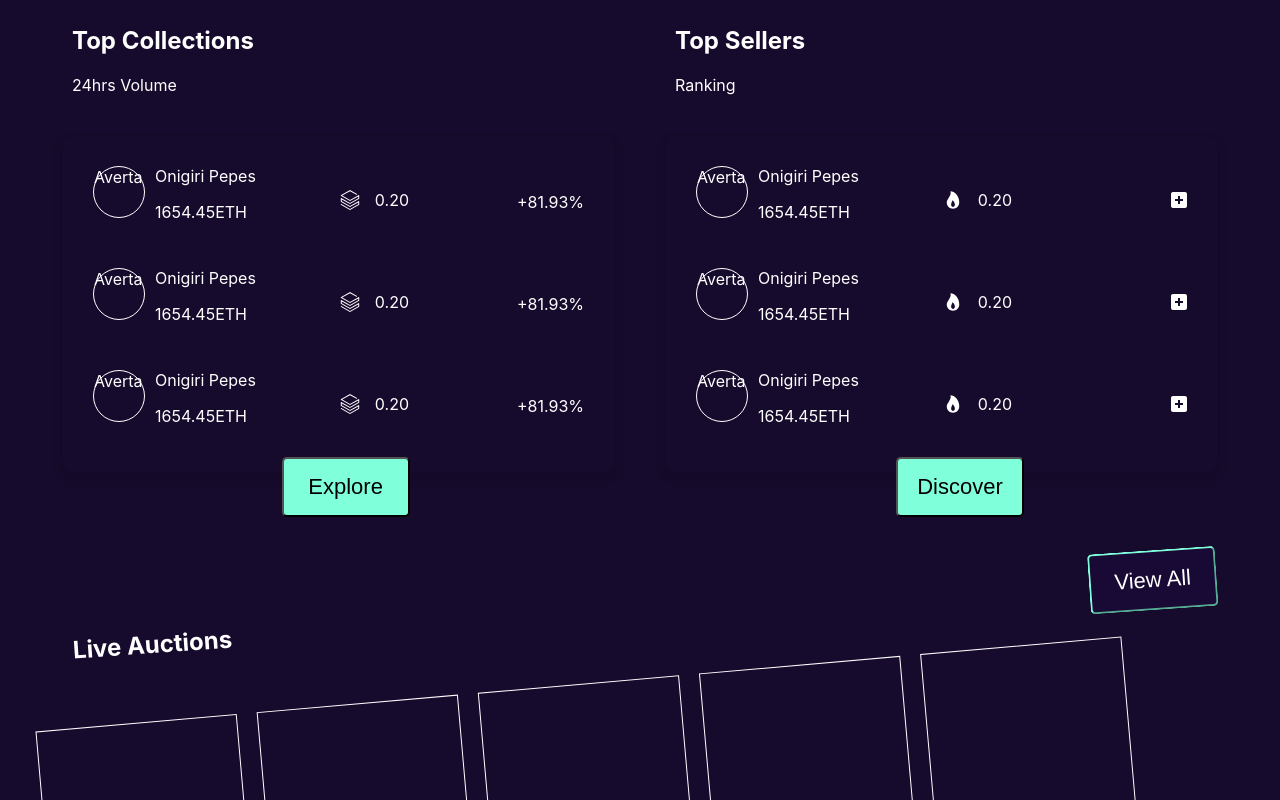
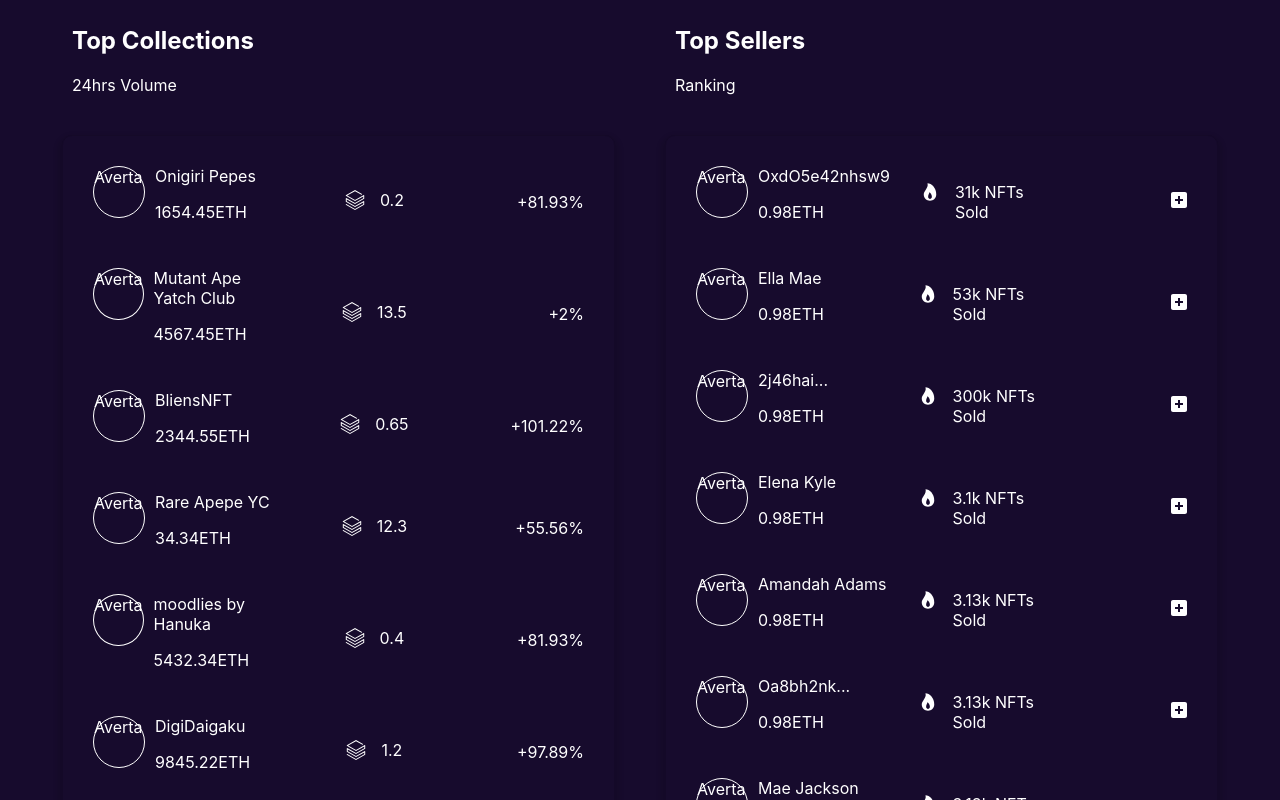
Before and after one commit to victoryohanna/McGeorgeTestProject, a React (Create React App) app: page / in a window 1280 px wide. Shown: the part 1540-2340 px from the top of the page. Built offline with nearby package versions, Linux system fonts and the light colour scheme.

Commit message:
render topcollections and topsellers

```diff
--- a/src/components/Collections.jsx
+++ b/src/components/Collections.jsx
@@ -1,8 +1,12 @@
 import "../styles/components/collections.css";
 import { SiDatabricks, SiAddthis } from "react-icons/si";
 import { IoFlameSharp } from "react-icons/io5";
+import NFTsTopCollections from './topCollections';
+import NFTsTopSellers from './topSellers';
 
 const Collections = () => {
+  const topCollections = NFTsTopCollections;
+  const topSellers = NFTsTopSellers;
   return (
     <div className="collection-container">
       <div className="top-collections">
@@ -11,60 +15,30 @@ const Collections = () => {
           <span>24hrs Volume</span>
         </div>
         <div className="collections">
-          <div className="collction-items">
+          {
+            topCollections.map((item, index)=>{
+              return(
+                <div className="collction-items">
             <div className="averta-item1">
               <div className="averta">Averta</div>
               <div>
-                <span>Onigiri Pepes</span>
-                <p>1654.45ETH</p>
+                <span>{item.name}</span>
+                <p>{item.value}</p>
               </div>
             </div>
             <div className="averta-item2">
               <div className="databricks">
                 <SiDatabricks />
               </div>
-              <span>0.20</span>
+              <span>{item.qnty}</span>
             </div>
             <div className="averta-item3">
-              <span>+81.93%</span>
+              <span>{item.figure}%</span>
             </div>
           </div>
-          <div className="collction-items">
-            <div className="averta-item1">
-              <div className="averta">Averta</div>
-              <div>
-                <span>Onigiri Pepes</span>
-                <p>1654.45ETH</p>
-              </div>
-            </div>
-            <div className="averta-item2">
-              <div className="databricks">
-                <SiDatabricks />
-              </div>
-              <span>0.20</span>
-            </div>
-            <div className="averta-item3">
-              <span>+81.93%</span>
-            </div>
-          </div>
-          <div className="collction-items">
-            <div className="averta-item1">
-              <div className="averta">Averta</div>
-              <div>
-                <span>Onigiri Pepes</span>
-                <p>1654.45ETH</p>
-              </div>
-            </div>
-            <div className="averta-item2">
-              <div className="databricks">
-                <SiDatabricks />
-              </div>
-              <span>0.20</span>
-            </div>
-            <div className="averta-item3">
-              <span>+81.93%</span>
-            </div>
-          </div>
+              )
+            })
+          }
           <button className="btn-explor">Explore</button>
         </div>
       </div>
@@ -74,19 +48,22 @@ const Collections = () => {
           <span>Ranking</span>
         </div>
         <div className="sellers">
-          <div className="collction-items">
+          {
+            topSellers.map((item, index)=>{
+              return(
+                <div className="collction-items">
             <div className="averta-item1">
               <div className="averta">Averta</div>
               <div>
-                <span>Onigiri Pepes</span>
-                <p>1654.45ETH</p>
+                <span>{item.name}</span>
+                <p>{item.value}</p>
               </div>
             </div>
             <div className="averta-item2">
               <div className="databricks">
                 <IoFlameSharp />
               </div>
-              <span>0.20</span>
+              <span>{item.status}</span>
             </div>
             <div className="averta-item3">
               <span>
@@ -94,46 +71,10 @@ const Collections = () => {
               </span>
             </div>
           </div>
-          <div className="collction-items">
-            <div className="averta-item1">
-              <div className="averta">Averta</div>
-              <div>
-                <span>Onigiri Pepes</span>
-                <p>1654.45ETH</p>
-              </div>
-            </div>
-            <div className="averta-item2">
-              <div className="databricks">
-                <IoFlameSharp />
-              </div>
-              <span>0.20</span>
-            </div>
-            <div className="averta-item3">
-              <span>
-                <SiAddthis />
-              </span>
-            </div>
-          </div>
-          <div className="collction-items">
-            <div className="averta-item1">
-              <div className="averta">Averta</div>
-              <div>
-                <span>Onigiri Pepes</span>
-                <p>1654.45ETH</p>
-              </div>
-            </div>
-            <div className="averta-item2">
-              <div className="databricks">
-                <IoFlameSharp />
-              </div>
-              <span>0.20</span>
-            </div>
-            <div className="averta-item3">
-              <span>
-                <SiAddthis />
-              </span>
-            </div>
-          </div>
+              )
+            })
+          }
+
           <button className="btn-discover">Discover</button>
         </div>
       </div>
--- a/src/styles/components/topCollections.js
+++ b/src/components/topCollections.js
@@ -1,5 +1,5 @@
 
-const NFTsToCollections = [
+const NFTsTopCollections = [
     {
         image: "",
         name: "Onigiri Pepes",
@@ -52,4 +52,4 @@ const NFTsToCollections = [
 
 ]
 
-export default NFTsCollections;
+export default NFTsTopCollections;
```
Also changed, not shown: src/components/topSellers.js (renamed from src/styles/components/topSellers.js).
